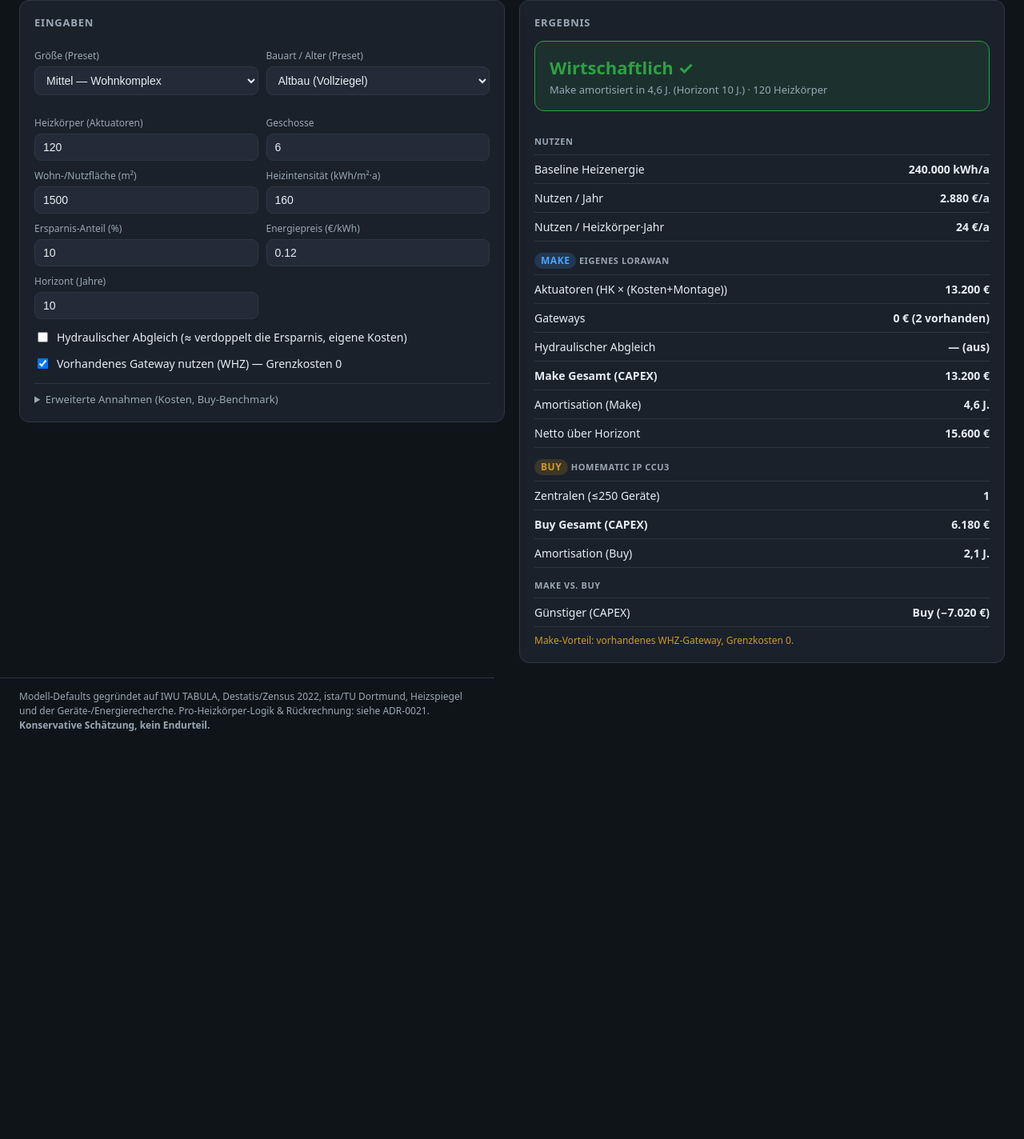
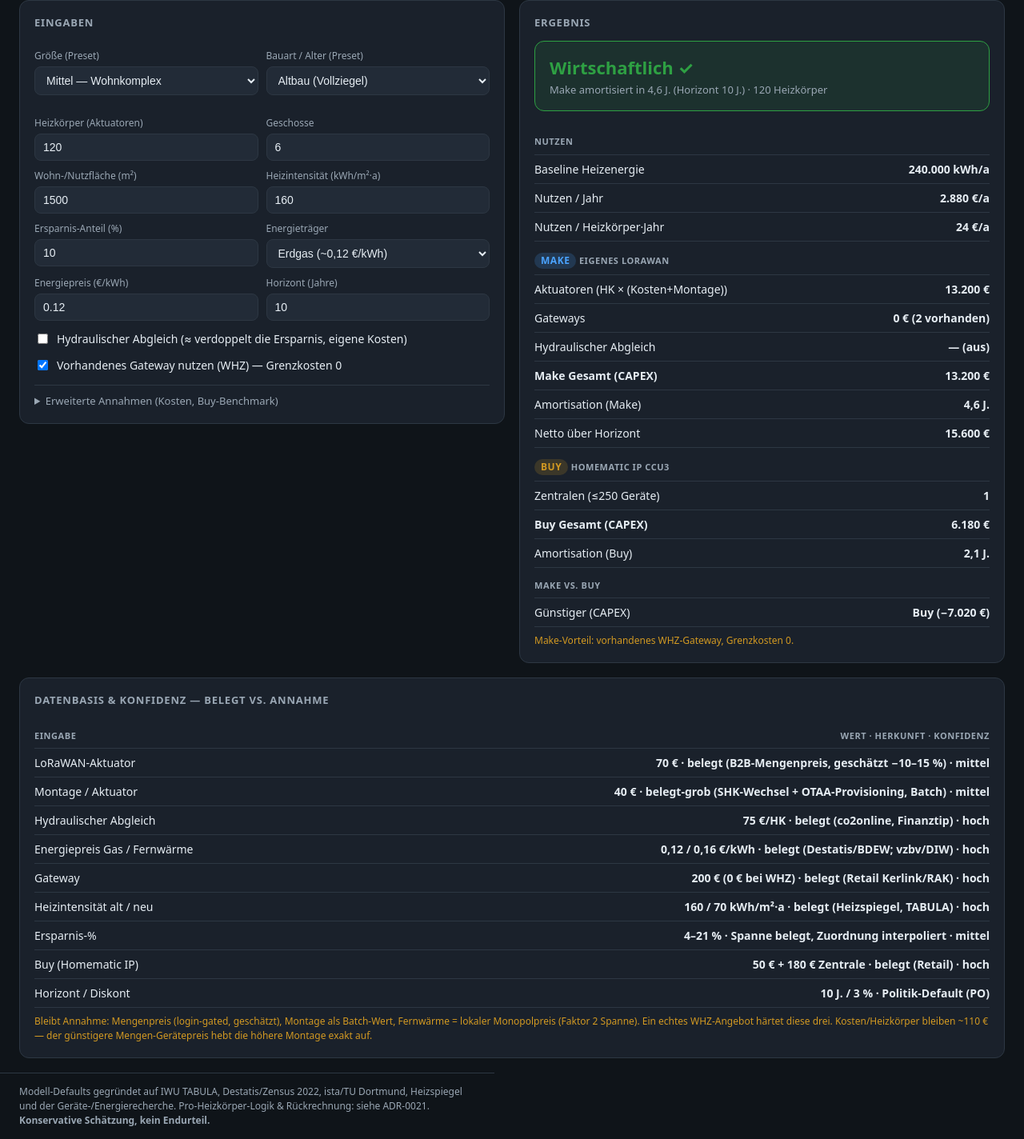
Before and after one commit to theautomatist/whz-lora, a plain HTML site: page docs/developer/analysis/model-calculator.html in a window 1280 px wide. Shown: the part 154-1578 px from the top of the page at 80% size. Before the commit the page ends 1084 px from the top, so only its background shows below. Drawn offline with Linux system fonts and the light colour scheme.

Commit message:
feat(analysis): harden cost inputs with sourced German data + provenance
Replace placeholder cost constants with researched figures (BDEW/Destatis,
co2online/Finanztip, m2mgermany): LoRaWAN TRV 70 EUR (bulk), install 40 EUR,
hydraulic balancing 75 EUR/radiator, gas 0.12 / district-heating 0.16 EUR/kWh.
Add an energy-source selector (the decisive payback swing) and a visible
'belegt vs. Annahme' provenance table to the calculator. Document sourced
inputs in model.md section 10. Cost/radiator stays ~110 EUR (cheaper bulk
device offsets higher install). Math reverified in Node.

```diff
--- a/docs/developer/analysis/model-calculator.html
+++ b/docs/developer/analysis/model-calculator.html
@@ -96,11 +96,15 @@
     </div>
     <div class="row">
       <div><label>Ersparnis-Anteil (%)</label><input id="savings" type="number" step="0.1" min="0"></div>
-      <div><label>Energiepreis (€/kWh)</label><input id="price" type="number" step="0.01" min="0"></div>
+      <div><label>Energieträger</label><select id="energySource">
+        <option value="0.12">Erdgas (~0,12 €/kWh)</option>
+        <option value="0.16">Fernwärme (~0,16 €/kWh)</option>
+        <option value="custom">eigener Wert →</option>
+      </select></div>
     </div>
     <div class="row">
+      <div><label>Energiepreis (€/kWh)</label><input id="price" type="number" step="0.01" min="0"></div>
       <div><label>Horizont (Jahre)</label><input id="horizon" type="number" min="1"></div>
-      <div></div>
     </div>
     <div class="check">
       <input id="balancing" type="checkbox">
@@ -166,6 +170,26 @@
   </div>
 </div>
 
+<div class="col" style="margin:0 24px 18px">
+  <h2>Datenbasis &amp; Konfidenz — belegt vs. Annahme</h2>
+  <table>
+    <tr class="head"><td>Eingabe</td><td>Wert · Herkunft · Konfidenz</td></tr>
+    <tr><td>LoRaWAN-Aktuator</td><td>70 € · belegt (B2B-Mengenpreis, geschätzt −10–15 %) · mittel</td></tr>
+    <tr><td>Montage / Aktuator</td><td>40 € · belegt-grob (SHK-Wechsel + OTAA-Provisioning, Batch) · mittel</td></tr>
+    <tr><td>Hydraulischer Abgleich</td><td>75 €/HK · belegt (co2online, Finanztip) · hoch</td></tr>
+    <tr><td>Energiepreis Gas / Fernwärme</td><td>0,12 / 0,16 €/kWh · belegt (Destatis/BDEW; vzbv/DIW) · hoch</td></tr>
+    <tr><td>Gateway</td><td>200 € (0 € bei WHZ) · belegt (Retail Kerlink/RAK) · hoch</td></tr>
+    <tr><td>Heizintensität alt / neu</td><td>160 / 70 kWh/m²·a · belegt (Heizspiegel, TABULA) · hoch</td></tr>
+    <tr><td>Ersparnis-%</td><td>4–21 % · Spanne belegt, Zuordnung interpoliert · mittel</td></tr>
+    <tr><td>Buy (Homematic IP)</td><td>50 € + 180 € Zentrale · belegt (Retail) · hoch</td></tr>
+    <tr><td>Horizont / Diskont</td><td>10 J. / 3 % · Politik-Default (PO)</td></tr>
+  </table>
+  <div class="note">Bleibt Annahme: Mengenpreis (login-gated, geschätzt), Montage als
+  Batch-Wert, Fernwärme = lokaler Monopolpreis (Faktor 2 Spanne). Ein echtes
+  WHZ-Angebot härtet diese drei. Kosten/Heizkörper bleiben ~110 € — der günstigere
+  Mengen-Gerätepreis hebt die höhere Montage exakt auf.</div>
+</div>
+
 <footer>
   Modell-Defaults gegründet auf IWU TABULA, Destatis/Zensus 2022, ista/TU Dortmund,
   Heizspiegel und der Geräte-/Energierecherche. Pro-Heizkörper-Logik &amp;
@@ -184,8 +208,8 @@ const CON = {
   altbau:     {intensity:160, base:0.10, bal:0.18, gwPerFloors:4.5},
   plattenbau: {intensity:140, base:0.12, bal:0.21, gwPerFloors:4.0},
 };
-const D = {  // editable defaults
-  price:0.12, horizon:10, costAct:90, installAct:20, gwCost:200, balCost:25,
+const D = {  // editable defaults — sourced, see "Datenbasis" section
+  price:0.12, horizon:10, costAct:70, installAct:40, gwCost:200, balCost:75,
   buyTh:50, buyHub:180, buyCap:250, discount:3,
 };
 const $ = id => document.getElementById(id);
@@ -280,6 +304,7 @@ function recalc(){
 ['sizePreset'].forEach(id=>$(id).addEventListener('change', loadSize));
 ['conPreset'].forEach(id=>$(id).addEventListener('change', loadCon));
 $('balancing').addEventListener('change', onBalance);
+$('energySource').addEventListener('change', e=>{ if(e.target.value!=='custom') $('price').value = e.target.value; recalc(); });
 document.querySelectorAll('input,select').forEach(el=>el.addEventListener('input', recalc));
 
 initDefaults();
```
Also changed, not shown: docs/developer/analysis/model.md (+22 -1 lines).
